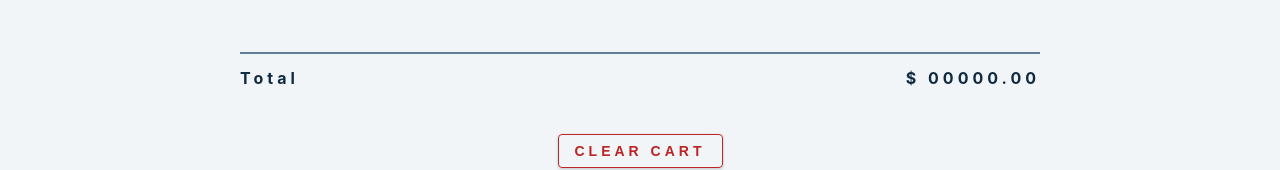
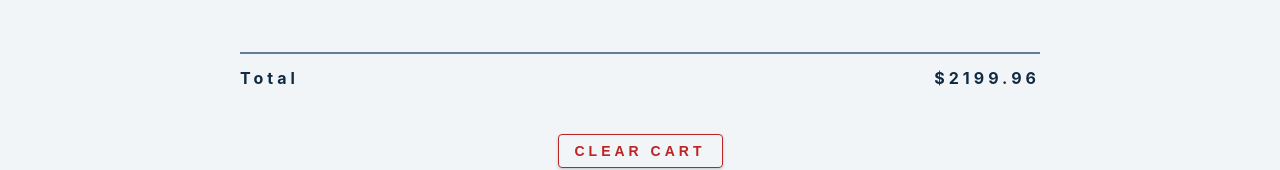
Before and after one commit to sadatyussuf/react-mini-projects, a React (Create React App) app in the folder cart/: page / in a window 1280 px wide. Shown: the part 650-820 px from the top of the page. Built offline with nearby package versions, Linux system fonts and the light colour scheme.

Commit message:
added Dispatch CLEAR_ALL and the state.total

```diff
--- a/cart/src/components/Footer.js
+++ b/cart/src/components/Footer.js
@@ -1,15 +1,16 @@
 import React from 'react'
-
+import { useMyContextProvider } from '../context/MyContext'
 const Footer = () => {
+    const { dispatch, state } = useMyContextProvider()
     return (
         <footer>
             <hr />
             <div className="cart-total">
                 <h4>total
-                    <span>$ 00000.00</span>
+                    <span>${state.total}</span>
                 </h4>
             </div>
-            <button className="btn clear-btn">
+            <button className="btn clear-btn" onClick={() => dispatch({ 'type': 'CLEAR_ALL' })}>
                 clear cart
             </button>
         </footer>
```
